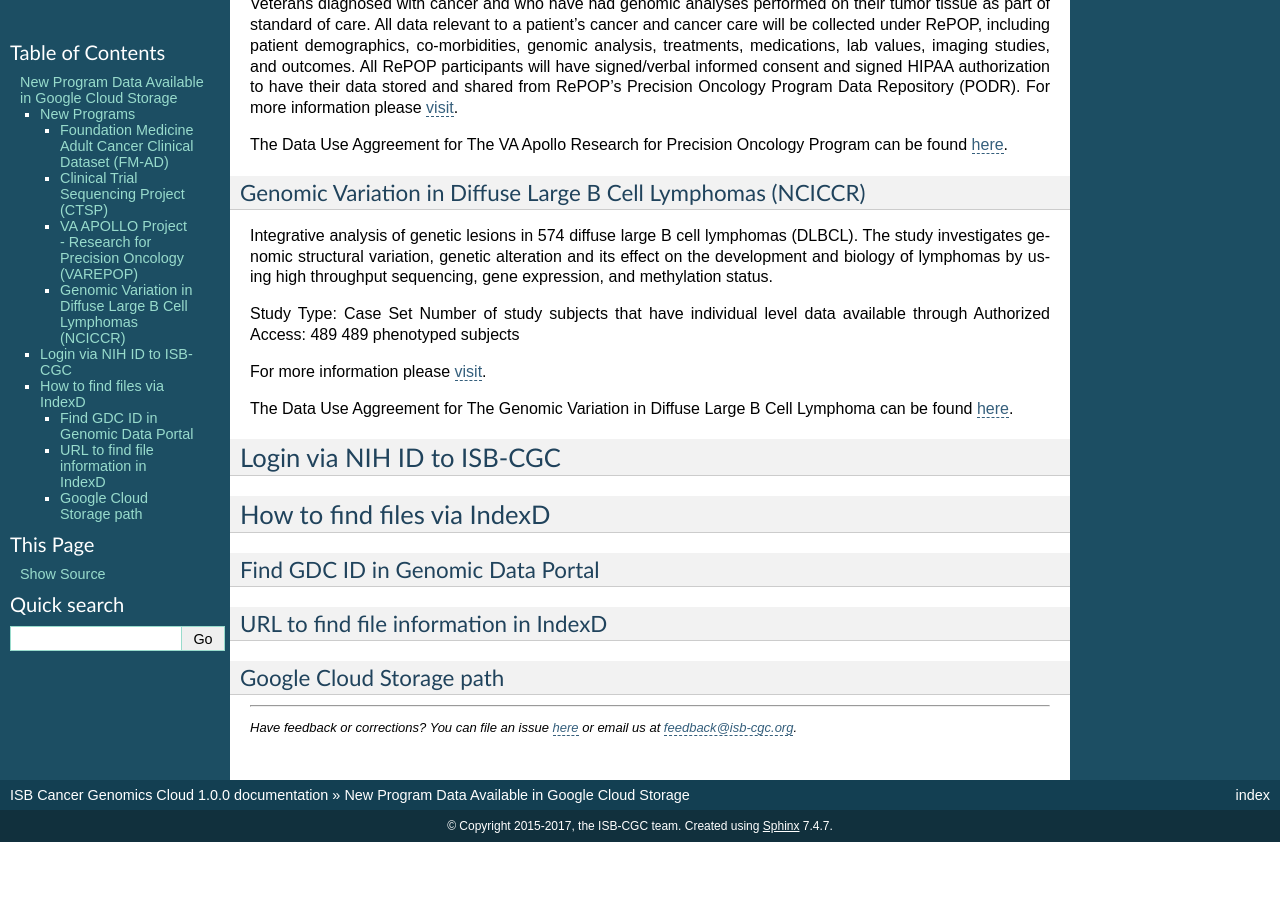
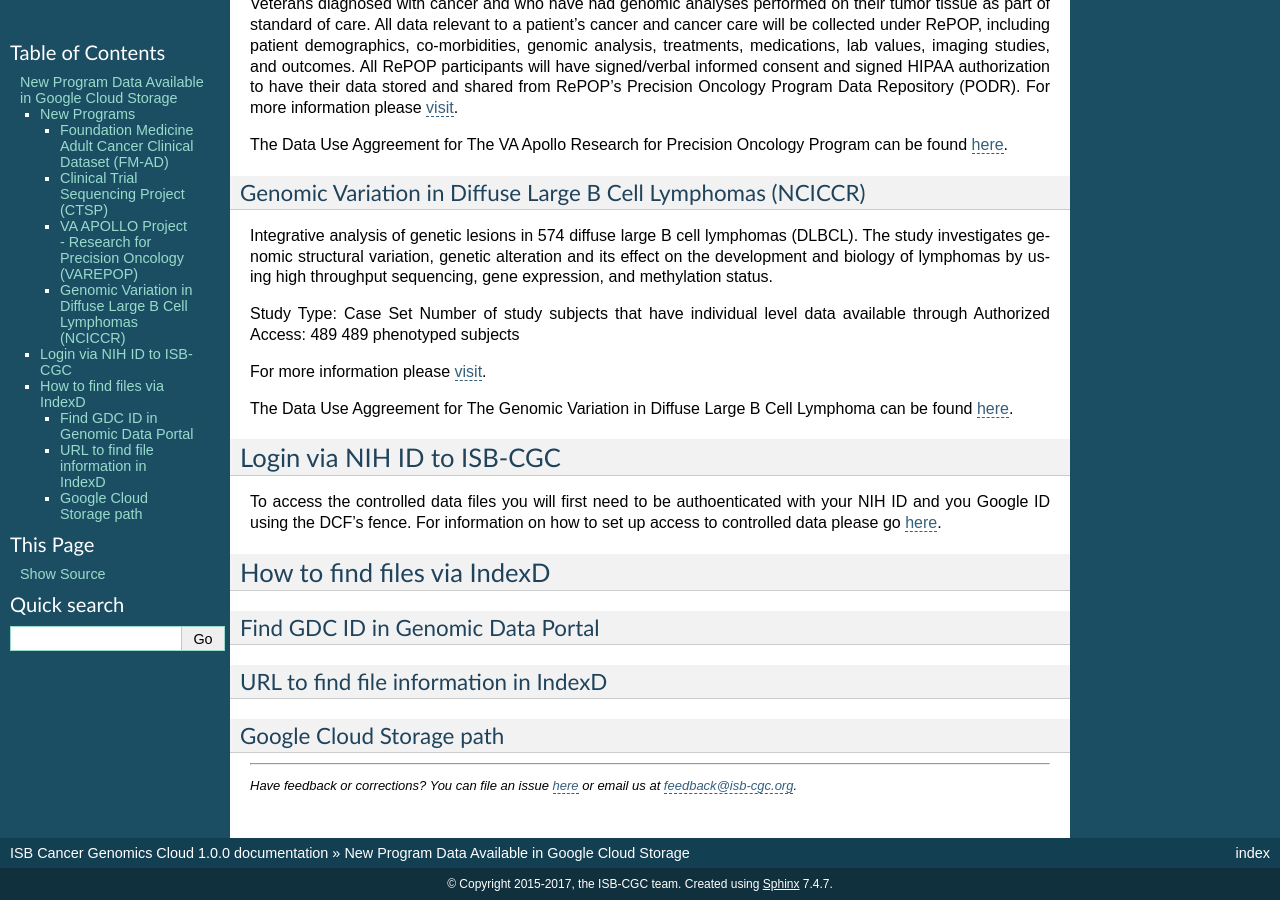
Before and after one commit to isb-cgc/readthedocs, a Sphinx documentation site: the page built from docs/source/sections/data/data2/AccessData/AccessviaIndexD.rst, in a window 1280 px wide and 900 px high, scrolled down 792 px. Built offline with Sphinx 7.4.7, drawn with Linux system fonts in a browser that asks for light colours; pages that are not in the unit, such as notebooks, are missing from menus; before the commit the page ends 1634 px from its top, so only the background shows below that.

Commit message:
log in via nIH Id

```diff
--- a/docs/source/sections/data/data2/AccessData/AccessviaIndexD.rst
+++ b/docs/source/sections/data/data2/AccessData/AccessviaIndexD.rst
@@ -49,6 +49,10 @@ The Data Use Aggreement for The Genomic Variation in Diffuse Large B Cell Lympho
 Login via NIH ID to ISB-CGC
 -----------------------------
 
+To access the controlled data files you will first need to be authoenticated with your NIH ID and you Google ID using the DCF's fence.  For information on how to set up access to controlled data please go `here <https://isb-cancer-genomics-cloud.readthedocs.io/en/latest/sections/webapp/Gaining-Access-To-Contolled-Access-Data.html#linking-your-nih-and-google-identities>`_.
+
+
+
 How to find files via IndexD
 -----------------------------
 
```
